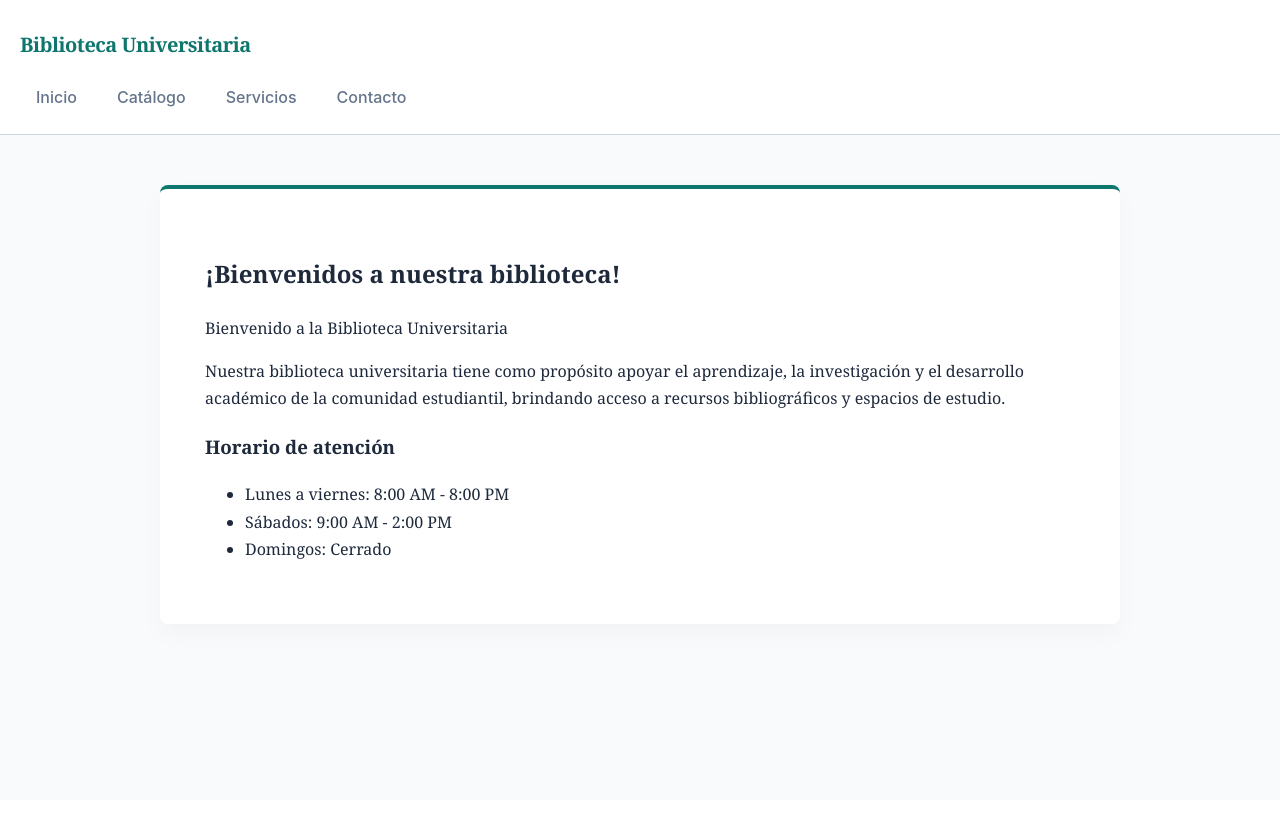
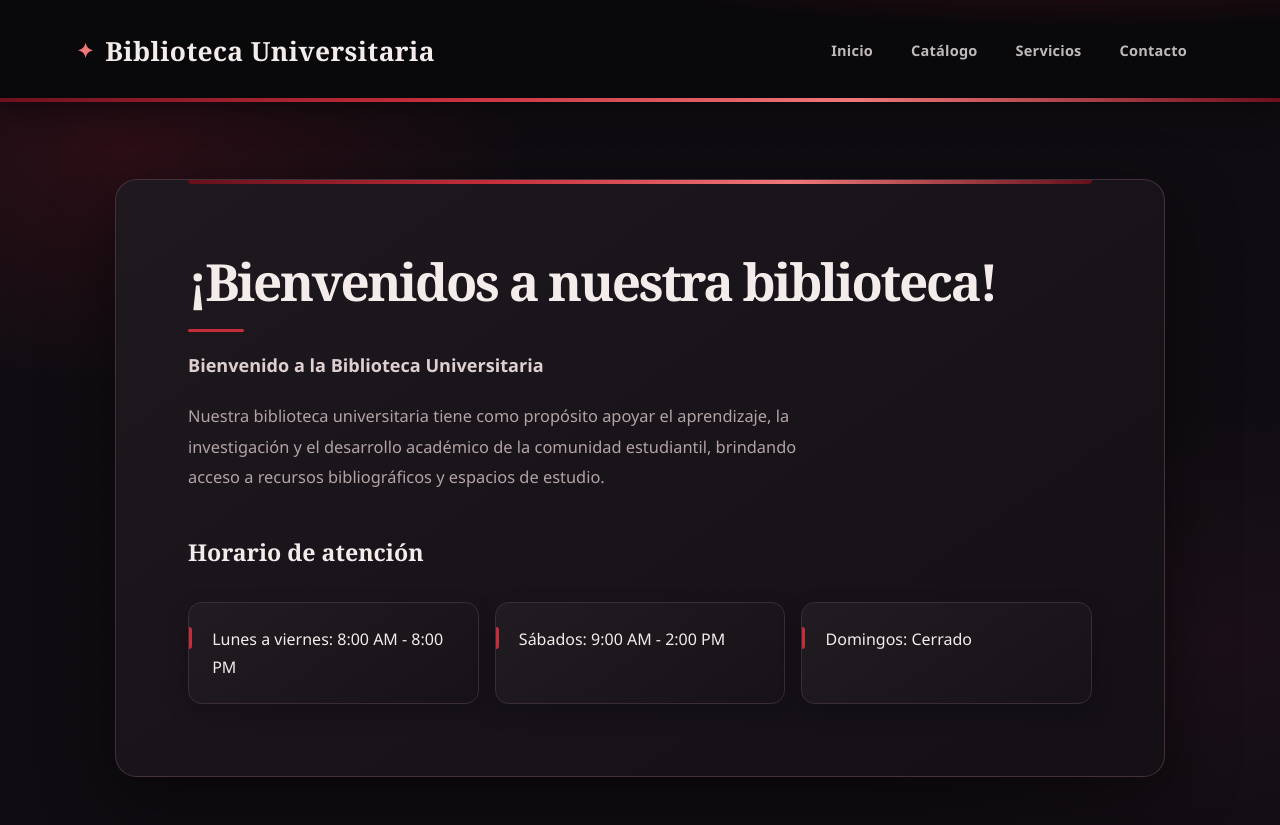
Before and after one commit to jpbustamante72421/biblioteca_universitaria, a Flask app: page / in a window 1280 px wide. Before the commit the page ends 559 px from the top, so only its background shows below. Run offline with Flask 3, Linux system fonts and the light colour scheme.

Commit message:
Aplicación de estilos 30/10/2026

```diff
--- a/static/css/biblioteca.css
+++ b/static/css/biblioteca.css
@@ -1,88 +1,320 @@
-/* ===================================================
-   PALETA DE COLORES: Académica (White & Deep Teal / Navy)
-   =================================================== */
 :root {
-    --biblio-bg: #f9fafb;
-    --biblio-card: #ffffff;
-    --biblio-text-main: #1e293b;
-    --biblio-text-muted: #64748b;
-    --biblio-primary: #0f766e;
-    --biblio-primary-hover: #115e59;
-    --biblio-border: #cbd5e1;
+    color-scheme: dark;
+    --color-ink: #f4eceb;
+    --color-ink-soft: #ded0d0;
+    --color-muted: #b2a3a5;
+    --color-paper: #100d12;
+    --color-paper-deep: #191318;
+    --color-white: #211b22;
+    --color-marigold: #c52d3a;
+    --color-marigold-light: #f07878;
+    --color-coral: #8e1828;
+    --color-plum: #09080b;
+    --color-border: #3b2d35;
+    --shadow-card: 0 24px 70px rgba(0, 0, 0, 0.48);
 }
 
-/* 1. Estilos generales */
-body.biblio-body {
-    margin: 0;
-    font-family: 'Merriweather', 'Georgia', serif;
-    background-color: var(--biblio-bg);
-    color: var(--biblio-text-main);
-    line-height: 1.7;
+* {
+    box-sizing: border-box;
 }
 
-/* Para los elementos que requieran lectura sans-serif moderna (como menús) */
-.navbar, .btn, .biblio-nav-link {
-    font-family: -apple-system, BlinkMacSystemFont, "Segoe UI", Roboto, sans-serif;
+html {
+    min-width: 320px;
+    scroll-behavior: smooth;
 }
 
-/* 2. Contenedor Principal de la Biblioteca */
-.biblio-container {
-    box-sizing: border-box;
-    max-width: 960px;
-    margin: 50px auto;
-    background: var(--biblio-card);
-    padding: 45px;
-    border-radius: 8px;
-    border-top: 4px solid var(--biblio-primary);
-    box-shadow: 0 10px 25px rgba(0, 0, 0, 0.03);
+body.biblio-body {
+    position: relative;
+    isolation: isolate;
+    min-height: 100vh;
+    margin: 0;
+    padding: 0 0 3rem;
+    overflow-x: hidden;
+    background:
+        radial-gradient(ellipse at 10% 18%, rgba(156, 20, 39, 0.2), transparent 25rem),
+        radial-gradient(ellipse at 95% 78%, rgba(83, 30, 55, 0.17), transparent 28rem),
+        var(--color-paper);
+    color: var(--color-ink);
+    font-family: "Segoe UI", "Helvetica Neue", Arial, sans-serif;
+    font-size: 16px;
+    line-height: 1.75;
+    -webkit-font-smoothing: antialiased;
+    text-rendering: optimizeLegibility;
 }
 
-/* 3. Barra de Navegación */
+body.biblio-body::before {
+    position: fixed;
+    z-index: -1;
+    inset: 0;
+    background-image:
+        radial-gradient(rgba(242, 222, 227, 0.035) 0.7px, transparent 0.7px),
+        radial-gradient(rgba(197, 45, 58, 0.08) 0.8px, transparent 0.8px);
+    background-position: 0 0, 12px 12px;
+    background-size: 24px 24px;
+    content: "";
+    pointer-events: none;
+}
+
 .biblio-navbar {
-    background-color: var(--biblio-card);
-    border-bottom: 1px solid var(--biblio-border);
-    padding: 15px 20px;
-    margin-bottom: 40px;
-    box-shadow: none;
+    position: relative;
+    display: flex;
+    flex-wrap: wrap;
+    align-items: center;
+    justify-content: space-between;
+    gap: 1rem 2rem;
+    width: 100%;
+    min-height: 102px;
+    margin: 0;
+    padding: 1.25rem max(6vw, calc((100vw - 1180px) / 2));
+    overflow: hidden;
+    background:
+        radial-gradient(ellipse at 85% -45%, rgba(142, 24, 40, 0.35), transparent 34rem),
+        var(--color-plum);
+    box-shadow: 0 10px 30px rgba(0, 0, 0, 0.45);
+}
+
+.biblio-navbar::after {
+    position: absolute;
+    right: 0;
+    bottom: 0;
+    left: 0;
+    height: 4px;
+    background: linear-gradient(90deg, #6f101e, var(--color-marigold), var(--color-marigold-light), #6f101e);
+    content: "";
 }
 
 .biblio-brand {
+    display: flex;
+    align-items: center;
+    gap: 0.7rem;
+    margin: 0;
+    color: var(--color-ink);
+    font-family: Georgia, "Times New Roman", serif;
+    font-size: clamp(1.2rem, 2.4vw, 1.65rem);
     font-weight: 700;
-    color: var(--biblio-primary);
-    font-size: 1.25rem;
-    letter-spacing: -0.5px;
+    letter-spacing: 0.015em;
 }
 
-.biblio-nav-link {
-    color: var(--biblio-text-muted);
-    font-weight: 500;
-    transition: color 0.2s ease-in-out;
-    padding: 8px 16px;
-    text-decoration: none;
-}
-
-.biblio-nav-link:hover,
-.biblio-nav-item.active .biblio-nav-link {
-    color: var(--biblio-primary);
+.biblio-brand::before {
+    color: var(--color-marigold-light);
+    content: "✦";
+    font-size: 1.25rem;
 }
 
 .biblio-nav {
     display: flex;
     flex-wrap: wrap;
-    gap: 0.5rem;
+    align-items: center;
+    gap: 0.35rem;
 }
 
-/* 4. Tipografía y Textos */
-.biblio-title {
-    font-size: 2.2rem;
-    font-weight: 700;
-    color: var(--biblio-text-main);
-    margin-bottom: 20px;
-    letter-spacing: -0.5px;
+.biblio-nav-link {
+    display: inline-flex;
+    align-items: center;
+    min-height: 42px;
+    padding: 0.55rem 0.95rem;
+    border: 1px solid transparent;
+    border-radius: 999px;
+    color: rgba(244, 236, 235, 0.78);
+    font-size: 0.91rem;
+    font-weight: 650;
+    letter-spacing: 0.015em;
+    text-decoration: none;
+    transition: color 180ms ease, background-color 180ms ease, border-color 180ms ease, transform 180ms ease;
 }
 
-.biblio-text {
-    font-size: 1.05rem;
-    color: var(--biblio-text-muted);
-    margin-bottom: 15px;
+.biblio-nav-link:hover {
+    transform: translateY(-1px);
+    border-color: rgba(240, 120, 120, 0.38);
+    background: rgba(240, 120, 120, 0.08);
+    color: var(--color-marigold-light);
 }
+
+.biblio-nav-link:focus-visible,
+a:focus-visible {
+    outline: 3px solid var(--color-marigold-light);
+    outline-offset: 4px;
+}
+
+.biblio-container {
+    position: relative;
+    width: min(100% - 3rem, 1050px);
+    margin: clamp(2.5rem, 6vw, 5rem) auto 0;
+    padding: clamp(2rem, 6vw, 4.5rem);
+    border: 1px solid rgba(82, 59, 68, 0.75);
+    border-radius: 1.35rem;
+    background: linear-gradient(145deg, rgba(31, 25, 32, 0.97), rgba(20, 16, 22, 0.97));
+    box-shadow: var(--shadow-card);
+    backdrop-filter: blur(8px);
+}
+
+.biblio-container::before {
+    position: absolute;
+    top: 0;
+    right: clamp(2rem, 6vw, 4.5rem);
+    left: clamp(2rem, 6vw, 4.5rem);
+    height: 4px;
+    border-radius: 0 0 4px 4px;
+    background: linear-gradient(90deg, #64101b, var(--color-marigold), var(--color-marigold-light), #64101b);
+    content: "";
+}
+
+.biblio-container section > h1,
+.biblio-container section > h2 {
+    margin: 0 0 1.1rem;
+    color: var(--color-ink);
+    font-family: Georgia, "Times New Roman", serif;
+    font-size: clamp(2rem, 5vw, 3.2rem);
+    font-weight: 700;
+    letter-spacing: -0.045em;
+    line-height: 1.16;
+    text-wrap: balance;
+}
+
+.biblio-container section > h1::after,
+.biblio-container section > h2::after {
+    display: block;
+    width: 3.5rem;
+    height: 3px;
+    margin-top: 1.1rem;
+    border-radius: 4px;
+    background: var(--color-marigold);
+    content: "";
+}
+
+.biblio-container section > p {
+    max-width: 70ch;
+    margin: 0 0 1.15rem;
+    color: var(--color-muted);
+    font-size: 1.025rem;
+    line-height: 1.85;
+}
+
+.biblio-container section > p:first-of-type {
+    color: var(--color-ink-soft);
+    font-size: 1.13rem;
+    font-weight: 600;
+}
+
+.biblio-container section > h3 {
+    margin: 2.5rem 0 1rem;
+    color: var(--color-ink);
+    font-family: Georgia, "Times New Roman", serif;
+    font-size: 1.45rem;
+}
+
+.biblio-container ul {
+    display: grid;
+    grid-template-columns: repeat(auto-fit, minmax(min(100%, 260px), 1fr));
+    gap: 1rem;
+    margin: 1.8rem 0 0;
+    padding: 0;
+    list-style: none;
+}
+
+.biblio-container li {
+    position: relative;
+    min-width: 0;
+    padding: 1.4rem 1.45rem 1.35rem;
+    border: 1px solid var(--color-border);
+    border-radius: 0.85rem;
+    background: linear-gradient(145deg, #211b22, #171218);
+    box-shadow: 0 8px 22px rgba(0, 0, 0, 0.22);
+    transition: transform 180ms ease, box-shadow 180ms ease, border-color 180ms ease;
+}
+
+.biblio-container li::before {
+    position: absolute;
+    top: 1.55rem;
+    left: 0;
+    width: 3px;
+    height: 1.35rem;
+    border-radius: 0 3px 3px 0;
+    background: var(--color-marigold);
+    content: "";
+}
+
+.biblio-container li:hover {
+    transform: translateY(-3px);
+    border-color: rgba(197, 45, 58, 0.7);
+    box-shadow: 0 14px 30px rgba(0, 0, 0, 0.38);
+}
+
+.biblio-container li h2 {
+    margin: 0 0 0.5rem;
+    color: var(--color-marigold-light);
+    font-family: Georgia, "Times New Roman", serif;
+    font-size: 1.22rem;
+    line-height: 1.35;
+}
+
+.biblio-container li p {
+    margin: 0;
+    color: var(--color-muted);
+    font-size: 0.96rem;
+    line-height: 1.7;
+    overflow-wrap: anywhere;
+}
+
+.biblio-container li a {
+    color: #f07878;
+    font-weight: 650;
+    text-decoration-color: rgba(240, 120, 120, 0.55);
+    text-underline-offset: 0.2em;
+    overflow-wrap: anywhere;
+}
+
+.biblio-container li a:hover {
+    color: var(--color-marigold-light);
+    text-decoration-thickness: 2px;
+}
+
+@media (max-width: 700px) {
+    body.biblio-body {
+        padding-bottom: 1.5rem;
+    }
+
+    .biblio-navbar {
+        justify-content: center;
+        gap: 0.75rem;
+        padding: 1.1rem 1rem 1.35rem;
+        text-align: center;
+    }
+
+    .biblio-nav {
+        justify-content: center;
+        gap: 0.2rem;
+    }
+
+    .biblio-nav-link {
+        min-height: 40px;
+        padding: 0.45rem 0.7rem;
+        font-size: 0.86rem;
+    }
+
+    .biblio-container {
+        width: min(100% - 1.5rem, 1050px);
+        margin-top: 1.5rem;
+        padding: 2rem 1.35rem;
+        border-radius: 1rem;
+    }
+
+    .biblio-container::before {
+        right: 1.35rem;
+        left: 1.35rem;
+    }
+
+    .biblio-container ul {
+        grid-template-columns: 1fr;
+        gap: 0.75rem;
+    }
+}
+
+@media (prefers-reduced-motion: reduce) {
+    *,
+    *::before,
+    *::after {
+        scroll-behavior: auto !important;
+        transition-duration: 0.01ms !important;
+    }
+}
```
